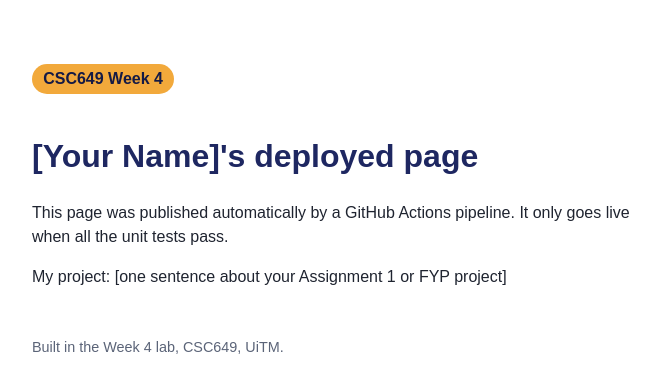
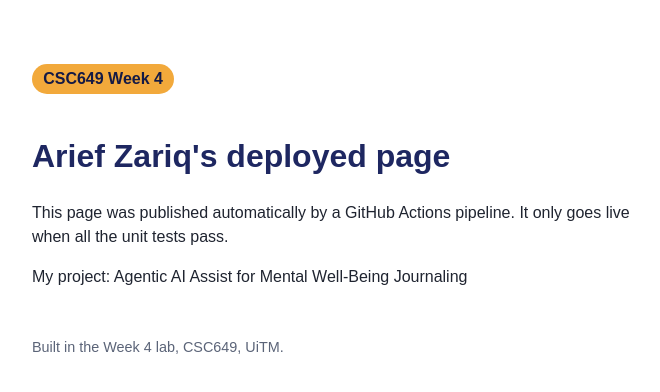
Before and after one commit to AriefZariq/csc649-week4-lab, a plain HTML site: page site/index.html in a window 1280 px wide. Shown: the whole page, without its empty margins (288-948 px from the left). Drawn offline with Linux system fonts and the light colour scheme.

Commit message:
Deploy site with GitHub Pages

```diff
--- a/site/index.html
+++ b/site/index.html
@@ -13,10 +13,10 @@
 </head>
 <body>
   <p class="badge">CSC649 Week 4</p>
-  <h1>[Your Name]'s deployed page</h1>
+  <h1>Arief Zariq's deployed page</h1>
   <p>This page was published automatically by a GitHub Actions pipeline.
      It only goes live when all the unit tests pass.</p>
-  <p>My project: [one sentence about your Assignment 1 or FYP project]</p>
+  <p>My project: Agentic AI Assist for Mental Well-Being Journaling</p>
   <footer>Built in the Week 4 lab, CSC649, UiTM.</footer>
 </body>
 </html>
```
Also changed, not shown: 1 other file.
